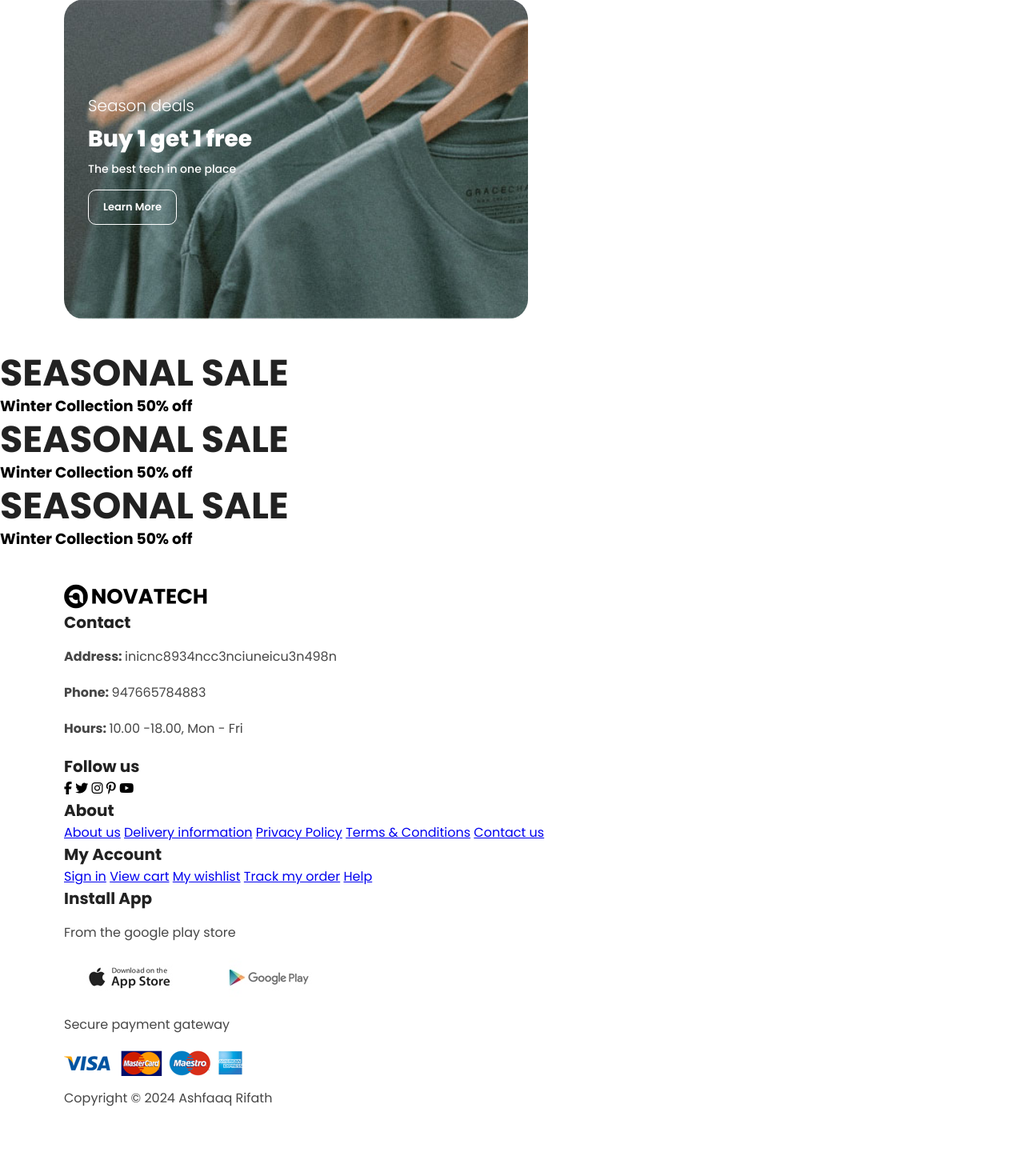
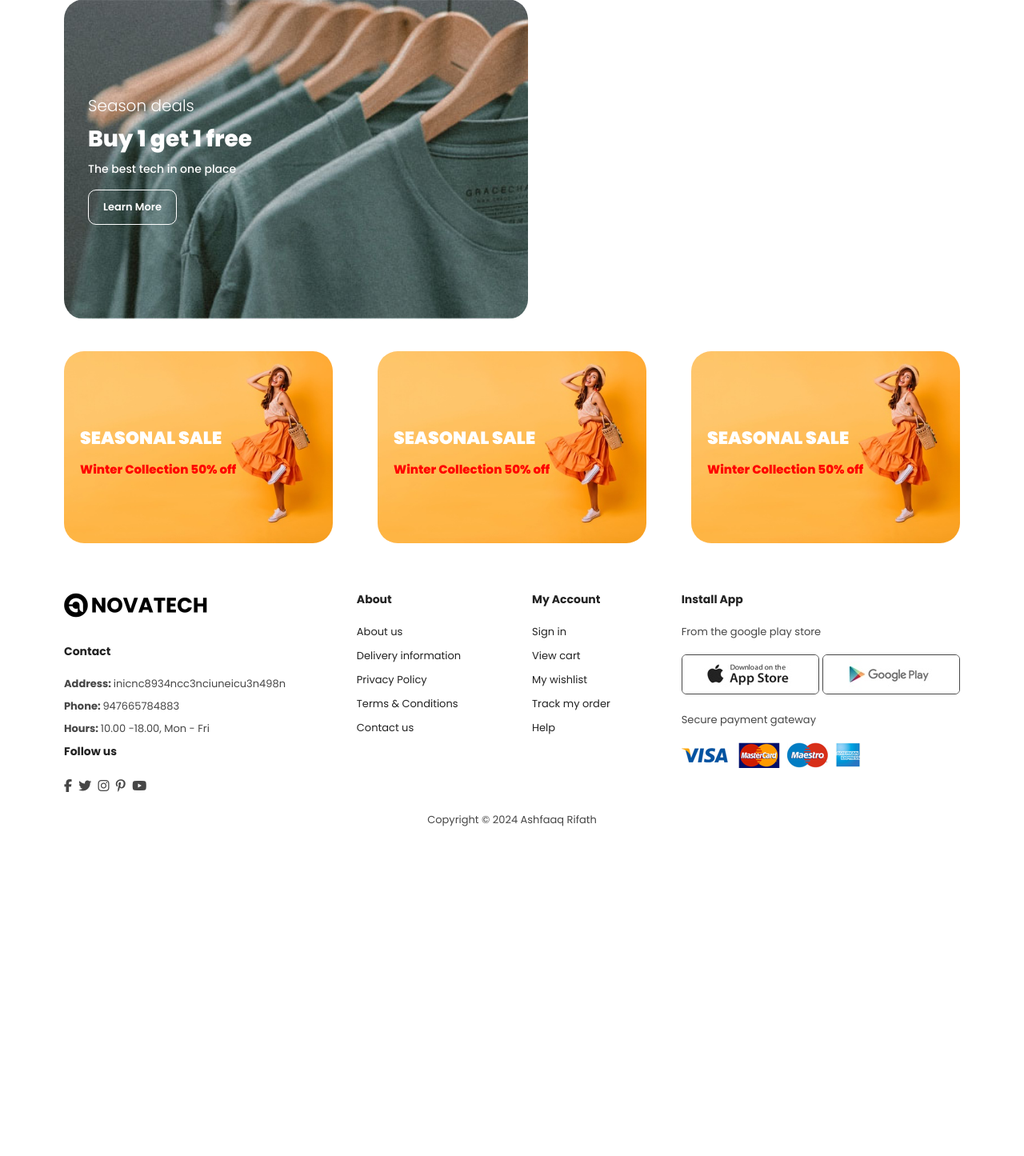
Before and after one commit to ashfaaqrifath/Novatech-Website-Project, a PHP site: page / in a window 1280 px wide. Shown: the part 2597-4042 px from the top of the page at 80% size. After the commit the page ends 3630 px from the top, so only its background shows below. Run offline with PHP 8.4, Linux system fonts and the light colour scheme; some libraries are stand-ins or nearby versions.

Commit message:
Update style.css

```diff
--- a/style.css
+++ b/style.css
@@ -1,4 +1,6 @@
 @import url("https://fonts.googleapis.com/css2?family=Poppins:ital,wght@0,100;0,200;0,300;0,400;0,500;0,600;0,700;0,800;0,900;1,100;1,200;1,300;1,400;1,500;1,600;1,700;1,800;1,900&display=swap");
+
+/* GLOBAL */
 
 *{
     margin: 0;
@@ -43,7 +45,6 @@ p{
     margin: 40px 0;
 }
 
-
 button.normal{
     font-size: 14px;
     font-weight: 600;
@@ -70,12 +71,12 @@ button.white{
     transition: 0.2s;
 }
 
-
 body{
     width: 100%;
     /* background-color: #E3E6F3; */
 }
 
+/* ------------------------------------------------------------- */
 /* HEADER */
 
 #header{
@@ -141,7 +142,7 @@ body{
     left: 20px;
 }
 
-
+/* -------------------------------------------------------- */
 /* HOME PAGE */
 
 #hero{
@@ -181,7 +182,7 @@ body{
     transition: 0.5s ease;
 }
 
-
+/* ----------------------------------------------------------- */
 /* FEATURES */
 
 #feature{
@@ -211,7 +212,6 @@ body{
     margin-bottom: 10px;
 }
 
-
 #feature .fe-box h6{
     display: inline-block;
     padding: 9px 8px 6px 8px;
@@ -221,7 +221,7 @@ body{
     background-color: rgb(255, 0, 0);
 }
 
-
+/* ---------------------------------------------------------- */
 /* PRODUCTS */
 
 #product1{
@@ -305,6 +305,7 @@ body{
     transition: 0.5s ease;
 }
 
+/* --------------------------------------------------------- */
 /* BANNER */
 
 #sm-banner{
@@ -354,3 +355,103 @@ body{
     background: #088178;
     border: 1px solid #088178;
 }
+
+#banner3{
+    display: flex;
+    justify-content: space-between;
+    flex-wrap: wrap;
+    padding: 0 80px;
+}
+
+#banner3 .banner-box{
+    display: flex;
+    flex-direction: column;
+    justify-content: center;
+    align-items: flex-start;
+    background-image: url("img/banner/b17.jpg");
+    min-width: 30%;
+    height: 30vh;
+    background-size: cover;
+    background-position: center;
+    border-radius: 25px;
+    padding: 20px;
+    margin-bottom: 20px;
+}
+
+#banner3 h2{
+    color: #ffffff;
+    font-weight: 900;
+    font-size: 22px;
+}
+
+#banner3 h3{
+    color: #ff0000;
+    font-weight: 800;
+    font-size: 15px;
+}
+
+/* --------------------------------------------------------- */
+/* FOOTER */
+
+footer{
+    display: flex;
+    flex-wrap: wrap;
+    justify-content: space-between;
+}
+
+footer .col{
+    display: flex;
+    flex-direction: column;
+    align-items: flex-start;
+    margin-bottom: 20px;
+}
+
+footer .logo{
+    margin-bottom: 30px;
+}
+
+footer h4{
+    font-size: 14px;
+    padding-bottom: 20px;
+}
+
+footer p{
+    font-size: 13px;
+    margin: 0 0 8px 0;
+}
+
+footer a{
+    font-size: 13px;
+    text-decoration: none;
+    color: #222;
+    margin-bottom: 10px;
+}
+
+footer.follow{
+    margin-top: 20px;
+}
+
+footer .follow i{
+    color: #464646;
+    padding-right: 4px;
+    cursor: pointer;
+}
+
+footer .install .row img{
+    border: 1px solid #464646;
+    border-radius: 6px;
+}
+
+footer .install img{
+    margin: 10px 0 15px 0;
+}
+
+footer .follow i:hover,
+footer a:hover{
+    color: #ff0000;
+}
+
+footer .copyright{
+    width: 100%;
+    text-align: center;
+}
```
